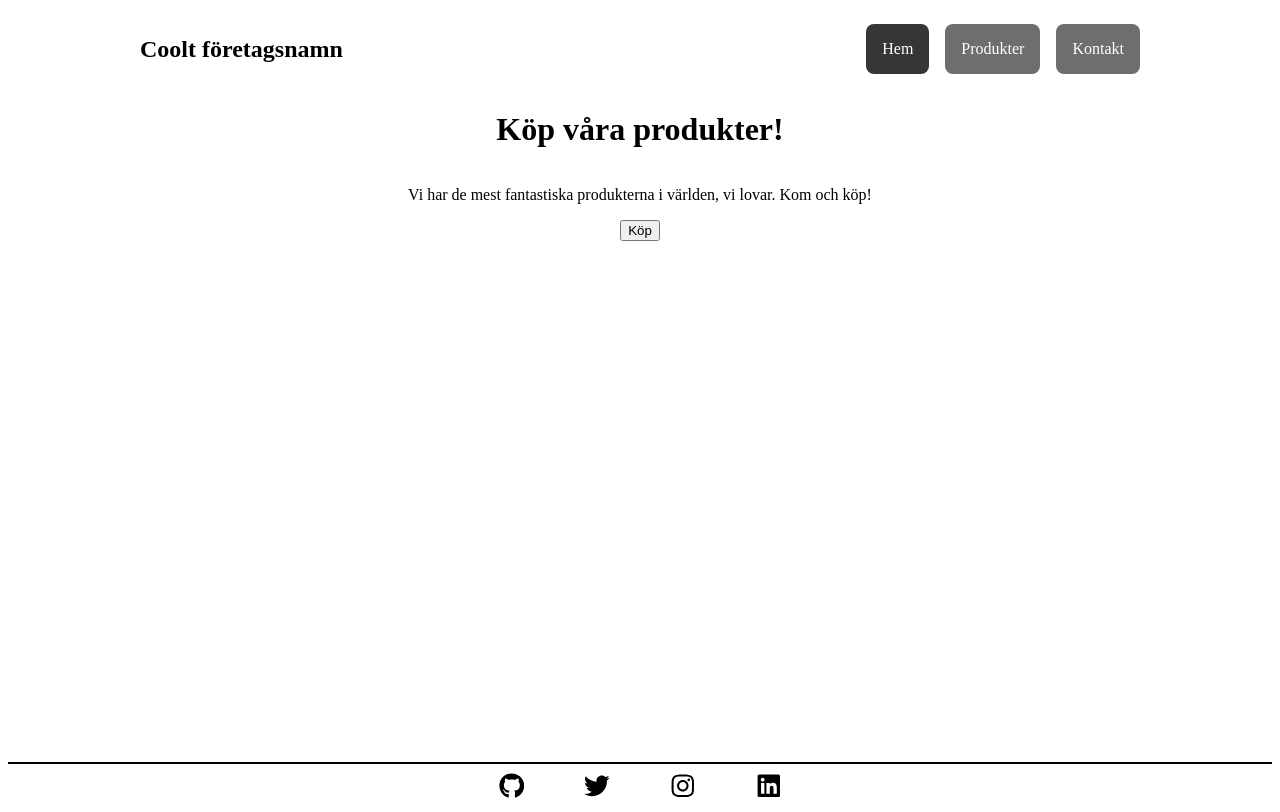
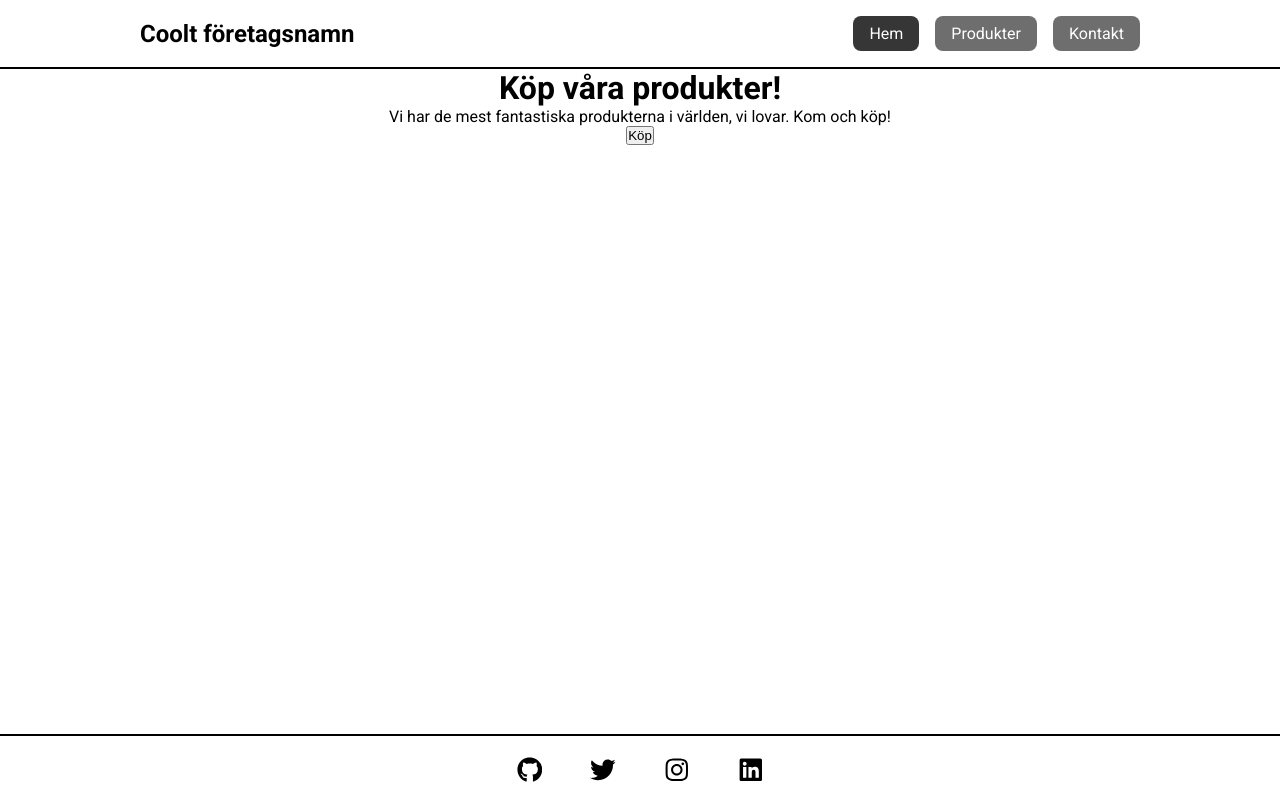
Before and after one commit to justinhumane/sturdy-succotash, a React (Vite) app: page / in a window 1280 px wide. Built offline with nearby package versions, Linux system fonts and the light colour scheme.

Commit message:
Added Google Font. Changed behaviour of hero and made sure footer is attached to bottom regadless of view height.

```diff
--- a/src/App.jsx
+++ b/src/App.jsx
@@ -1,6 +1,7 @@
 import Hero from "./components/Hero/Hero";
 import Navbar from "./components/Navbar/Navbar";
-import Footer from "./components/Footer/Footer"
+import Footer from "./components/Footer/Footer";
+import "./sass/index.scss";
 
 const navigation = [
   { id: 1, name: "Hem", href: "/", current: true },
--- a/src/components/Navbar/Navbar.jsx
+++ b/src/components/Navbar/Navbar.jsx
@@ -5,20 +5,21 @@ import PropTypes from "prop-types";
 const Navbar = ({ companyName, navigation }) => {
   return (
     <nav className="navbar">
+      <div className="container">
         <h1>{companyName}</h1>
         <ul>
           {navigation.map((item) => (
             <NavItem name={item.name} href={item.href} current={item.current} key={item.id} />
           ))}
         </ul>
+      </div>
     </nav>
   );
 };
 //Added typechecking
 Navbar.propTypes = {
   companyName: PropTypes.string,
-  navigation: PropTypes.array
-
-}
+  navigation: PropTypes.array,
+};
 
 export default Navbar;
--- a/src/sass/footer.scss
+++ b/src/sass/footer.scss
@@ -1,16 +1,17 @@
-.footer{
+.footer {
   height: 5vh;
   display: flex;
   justify-content: center;
   align-items: center;
   gap: 3rem;
   border-top: 2px solid black;
+  padding: 2rem;
+  margin-top: auto;
 
-    button{
+  button {
     margin-top: 0.625rem;
     background: none;
     border: none;
     font-size: 1.6rem;
   }
-
 }
--- a/src/sass/hero.scss
+++ b/src/sass/hero.scss
@@ -1,6 +1,5 @@
 .hero {
   max-width: 1000px;
-  height: 84vh;
   display: flex;
   flex-direction: column;
   margin: 0 auto;
--- /dev/null
+++ b/src/sass/index.scss
@@ -0,0 +1,18 @@
+@import url("https://fonts.googleapis.com/css2?family=Roboto:wght@400;700&display=swap");
+
+* {
+  margin: 0;
+  padding: 0;
+  box-sizing: border-box;
+}
+
+body {
+  font-family: "Roboto", sans-serif;
+  min-height: 100vh;
+}
+
+#root {
+  display: flex;
+  flex-direction: column;
+  height: 100vh;
+}
--- a/src/sass/navbar.scss
+++ b/src/sass/navbar.scss
@@ -1,4 +1,8 @@
 .navbar {
+  border-bottom: 2px solid #000;
+  padding: 1rem 0;
+
+  & > .container {
     max-width: 1000px;
     display: flex;
     justify-content: space-between;
@@ -27,8 +31,9 @@
           color: #fff;
           text-decoration: none;
           display: flex;
-        padding: 1rem;
+          padding: 0.5rem 1rem;
         }
       }
     }
   }
+}
```
Lines whose indentation alone changed are shown as unchanged.
